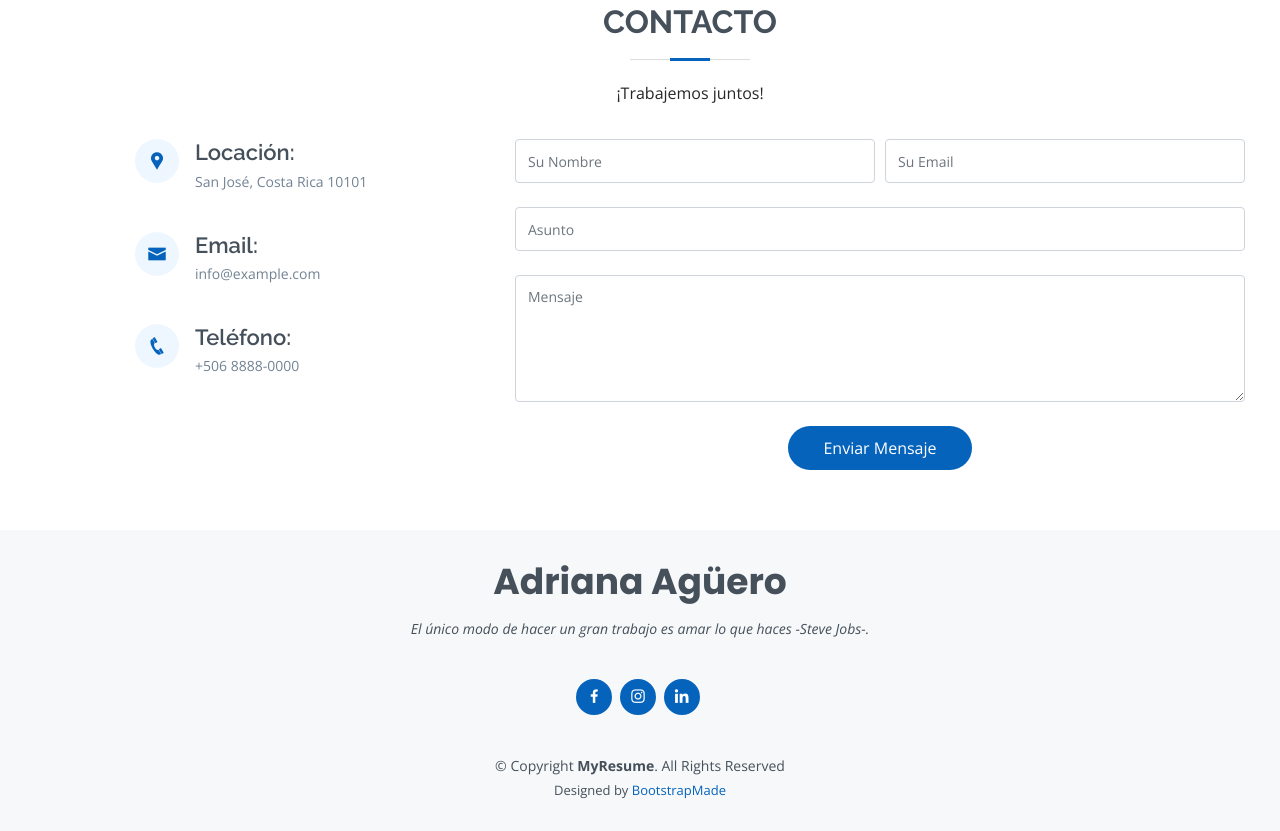
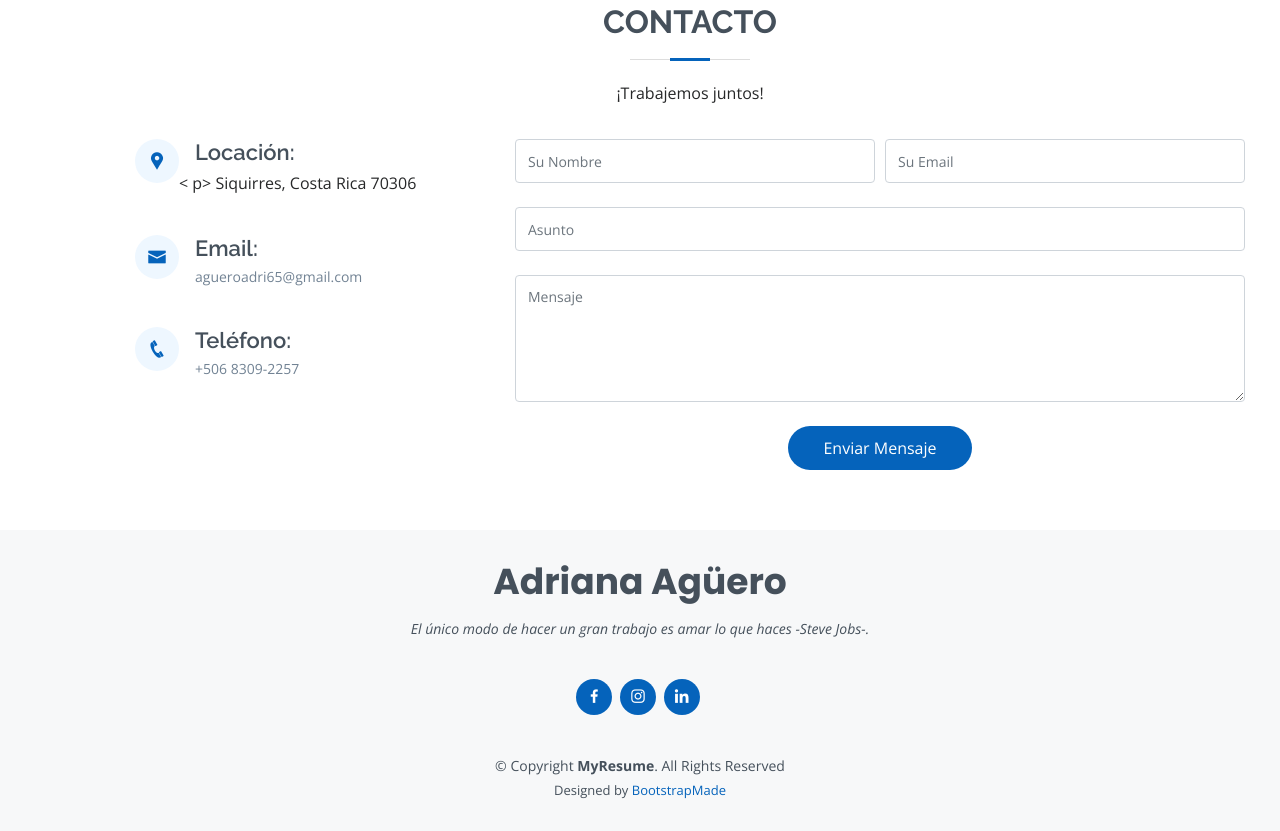
Before and after one commit to adriagov/portafolioAdriana, a plain HTML site: page index.html in a window 1280 px wide. Shown: the part 4997-5828 px from the top of the page. Drawn offline with nearby package versions, Linux system fonts and the light colour scheme.

Commit message:
Update index.html

```diff
--- a/index.html
+++ b/index.html
@@ -450,19 +450,19 @@
               <div class="address">
                 <i class="icofont-google-map"></i>
                 <h4>Locación:</h4>
-                <p>San José, Costa Rica 10101</p>
+                < p> Siquirres, Costa Rica 70306</p>
               </div>
 
               <div class="email">
                 <i class="icofont-envelope"></i>
                 <h4>Email:</h4>
-                <p>info@example.com</p>
+                <p> agueroadri65@gmail.com </p>
               </div>
 
               <div class="phone">
                 <i class="icofont-phone"></i>
                 <h4>Teléfono:</h4>
-                <p>+506 8888-0000</p>
+                <p> +506 8309-2257</p>
               </div>
 
             </div>
```
